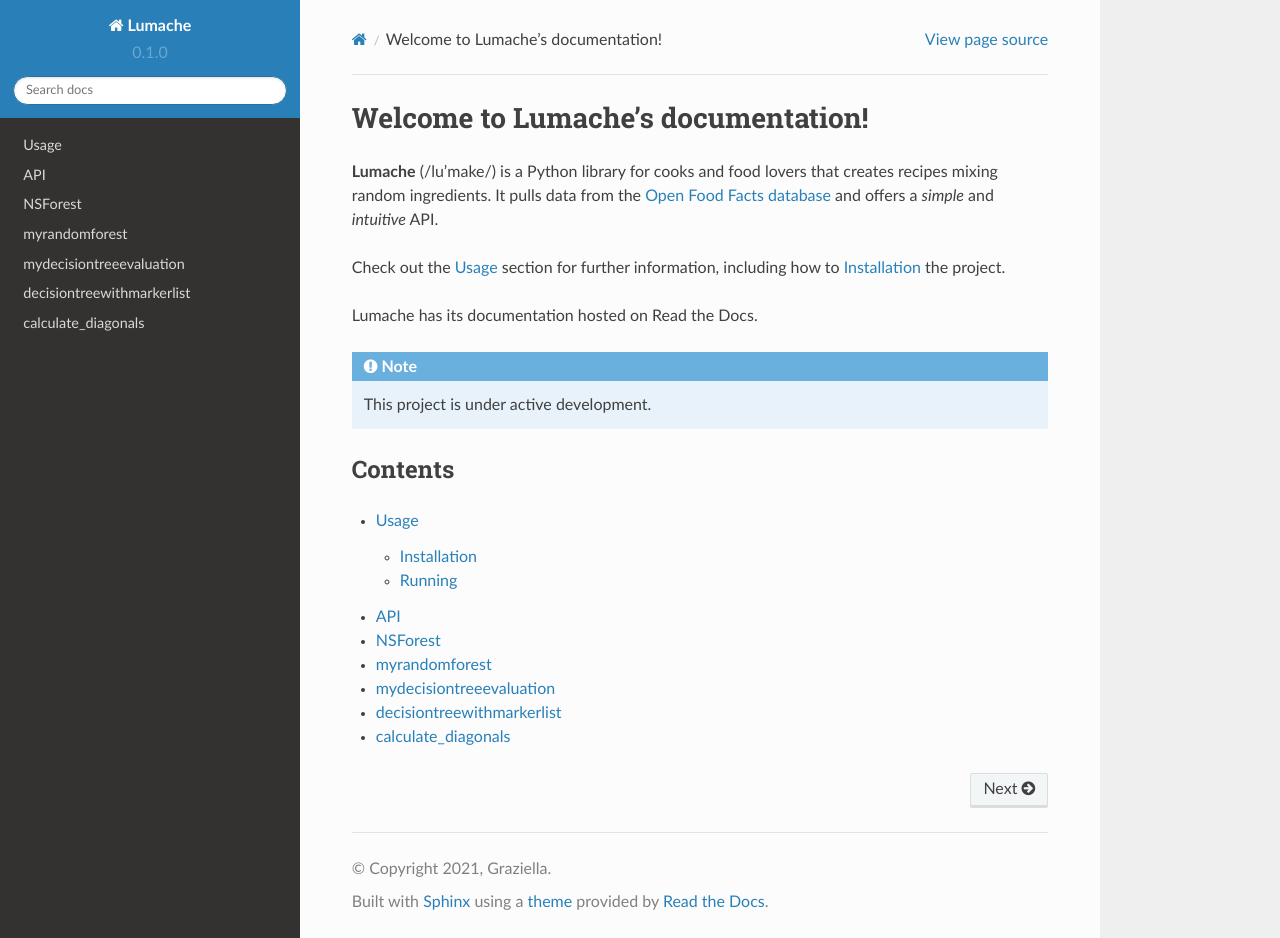
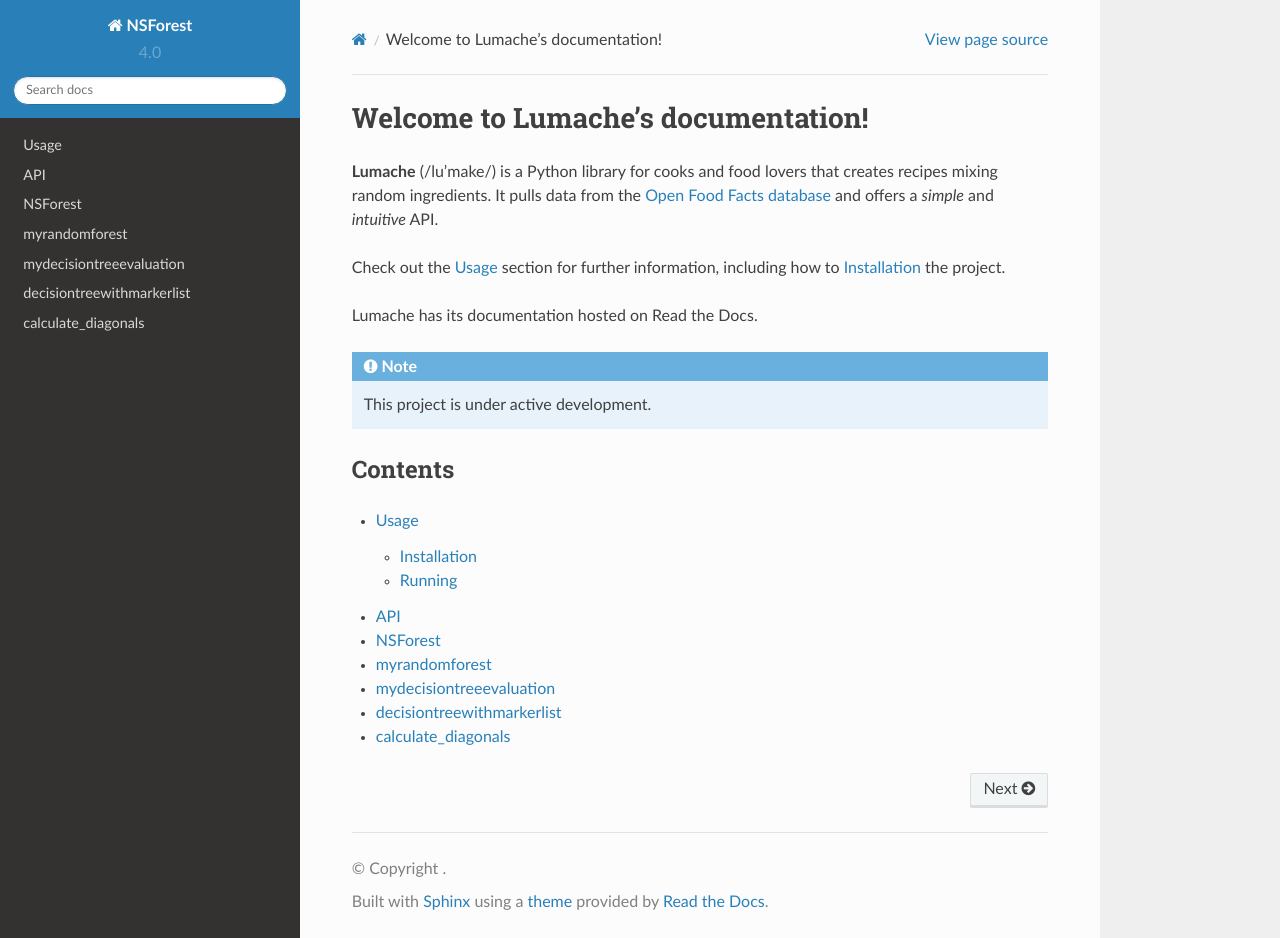
Before and after one commit to BeverlyPeng/nsforest, a Sphinx documentation site: the page built from docs/source/index.rst, in a window 1280 px wide and 938 px high. Built offline with Sphinx 7.4.7 and the Read the Docs theme 2.0.0, drawn with Linux system fonts in a browser that asks for light colours; the version number is read from the project's files by our own code; part of the change alters nothing that is shown.

Commit message:
Update conf.py

```diff
--- a/docs/source/conf.py
+++ b/docs/source/conf.py
@@ -3,19 +3,20 @@
 import os
 import sys
 
-# sys.path.insert(0, os.path.abspath("../../.."))
-# sys.path.insert(0, os.path.abspath(".."))
-# sys.path.insert(0, os.path.abspath("../.."))
 sys.path.insert(0, os.path.abspath("../../nsforest"))
 
 # -- Project information
 
-project = 'Lumache'
-copyright = '2021, Graziella'
-author = 'Graziella'
+project = 'NSForest'
+authors = [
+    "Renee Zhang <zhangy@jcvi.org>",
+    "Richard Scheuermann <RScheuermann@jcvi.org>",
+    "Brian Aevermann <baevermann@chanzuckerberg.com>",
+    "Angela Liu <aliu@jcvi.org>",
+    "Beverly Peng <bpeng@jcvi.org">
+]
 
-release = '0.1'
-version = '0.1.0'
+version = '4.0'
 
 # -- General configuration
 
```
